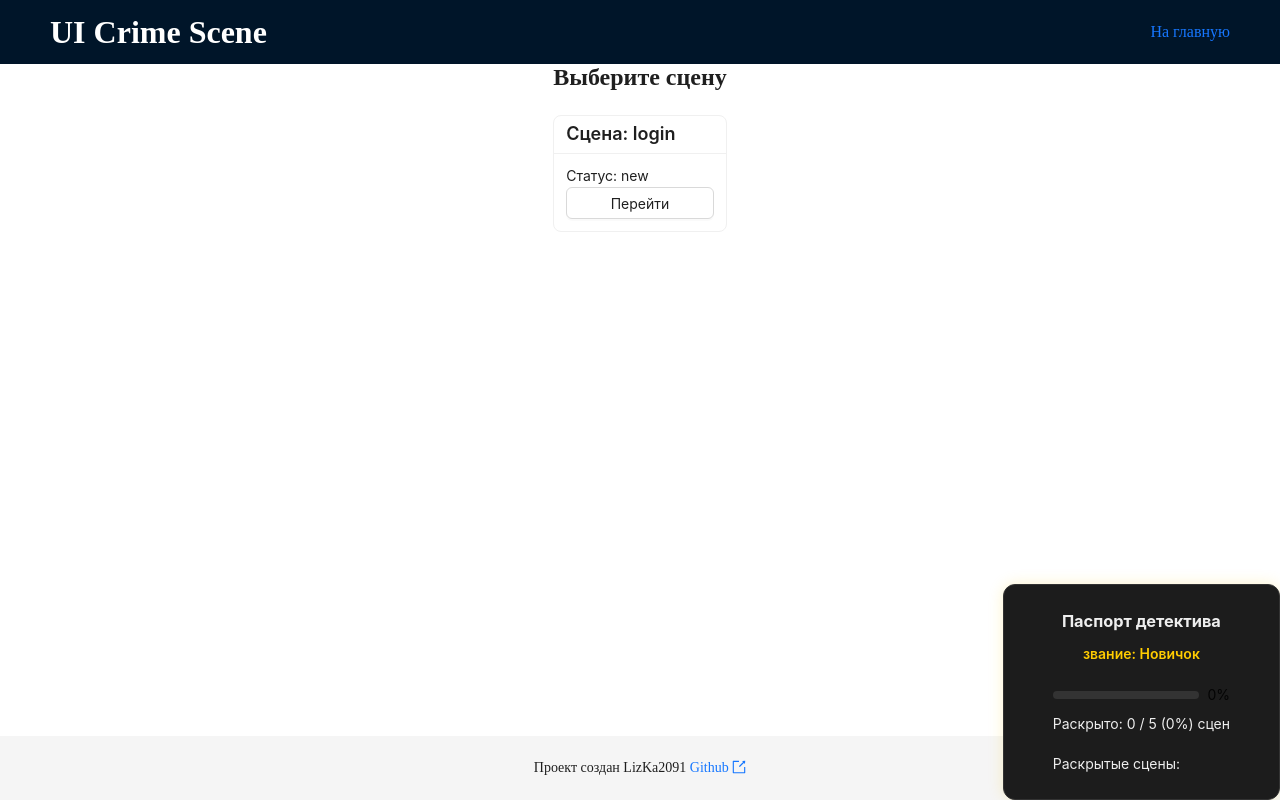
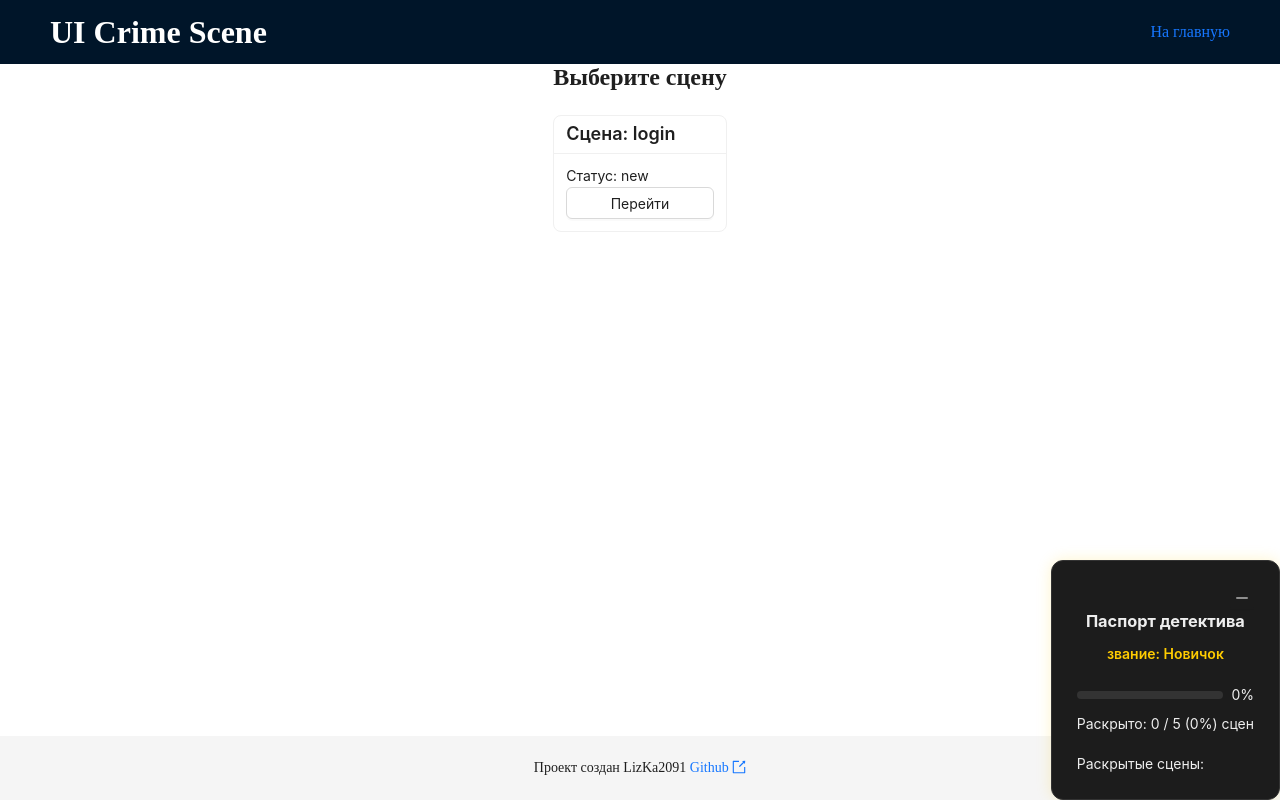
Before and after one commit to LizKa2091/ui-crime-scene, a React (Vite) app in the folder frontend/: page / in a window 1280 px wide. Built offline with nearby package versions, Linux system fonts and the light colour scheme.

Commit message:
feat(DetectivePassport): add hide/open button

```diff
--- a/frontend/src/components/DetectivePassport/DetectivePassport.module.scss
+++ b/frontend/src/components/DetectivePassport/DetectivePassport.module.scss
@@ -9,6 +9,33 @@
    bottom: 0;
    right: 0;
    padding: 0 25px;
+
+   .displayButtonContainer {
+      justify-content: flex-end;
+
+      :global {
+         .ant-btn {
+            background-color: inherit;
+            border: 0;
+            color: #fff;
+
+            &:hover {
+               background-color: inherit;
+               color: #fff;
+            }
+         }
+      }
+   }
+
+   :global {
+      .ant-progress-text {
+         color: #eee;
+      }
+      .ant-card-body {
+         padding-left: 0 !important;
+         padding-right: 0;
+      }
+   }
 }
 
 .rank {
--- a/frontend/src/components/DetectivePassport/DetectivePassport.tsx
+++ b/frontend/src/components/DetectivePassport/DetectivePassport.tsx
@@ -1,17 +1,31 @@
-import { type FC } from 'react';
-import { Progress, Card, Flex } from 'antd';
+import { useState, type FC } from 'react';
+import { Progress, Card, Flex, Button } from 'antd';
 import { useAppSelector } from '../../store/store';
 import { getDetectiveStats } from '../../utils/getDetectiveStats';
+import { MinusOutlined, PlusOutlined } from '@ant-design/icons';
 
 import styles from './DetectivePassport.module.scss';
 
 const DetectivePassport: FC = () => {
+   const [isActive, setIsActive] = useState<boolean>(true);
+
    const stats = useAppSelector(getDetectiveStats);
+   const completedScenes = useAppSelector((state) => state.crime.scenesProgress
+      .filter((scene) => scene.status === 'complete'));
 
    return (
       <Card className={styles.passport}>
+         <Flex className={styles.displayButtonContainer}>
+            <Button
+               onClick={() => setIsActive(prev => !prev)}
+               icon={isActive ? <MinusOutlined /> : <PlusOutlined />}
+               size='small'
+            />
+         </Flex>
          <Flex vertical align='center' gap='small'>
             <h3>Паспорт детектива</h3>
+            {isActive && (
+               <>
                   <p className={styles.rank}>звание: {stats.rank}</p>
                   <Progress
                      percent={stats.progressPercent}
@@ -24,15 +38,13 @@ const DetectivePassport: FC = () => {
                   <div className={styles.completedList}>
                      <p>Раскрытые сцены:</p>
                      <ul>
-               {useAppSelector((state) =>
-                  state.crime.scenesProgress
-                     .filter((scene) => scene.status === 'complete')
-                     .map((scene) =>
+                        {completedScenes.map((scene) =>
                            <li key={scene.id}>{scene.sceneName}</li>
-                     )
                         )}
                      </ul>
                   </div>
+               </>
+            )}
          </Flex>
       </Card>
    );
```
Lines whose indentation alone changed are shown as unchanged.
